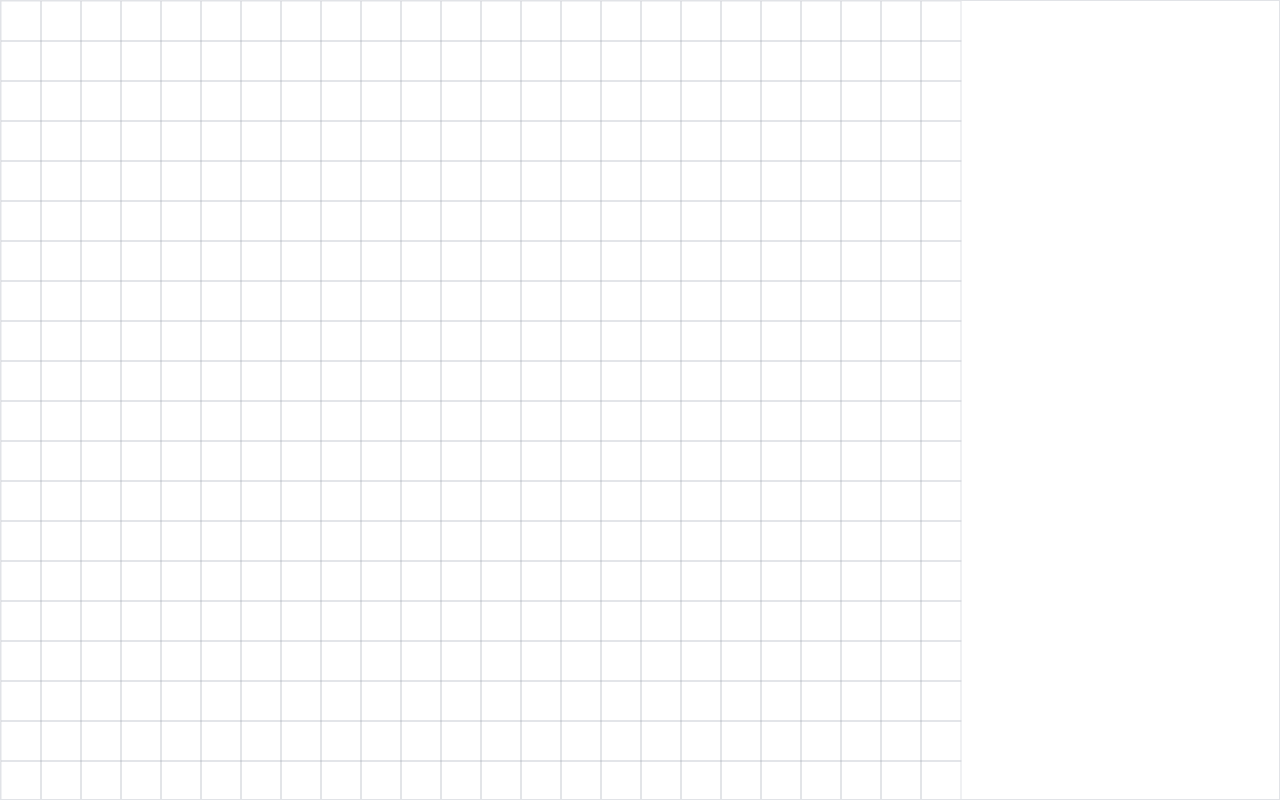
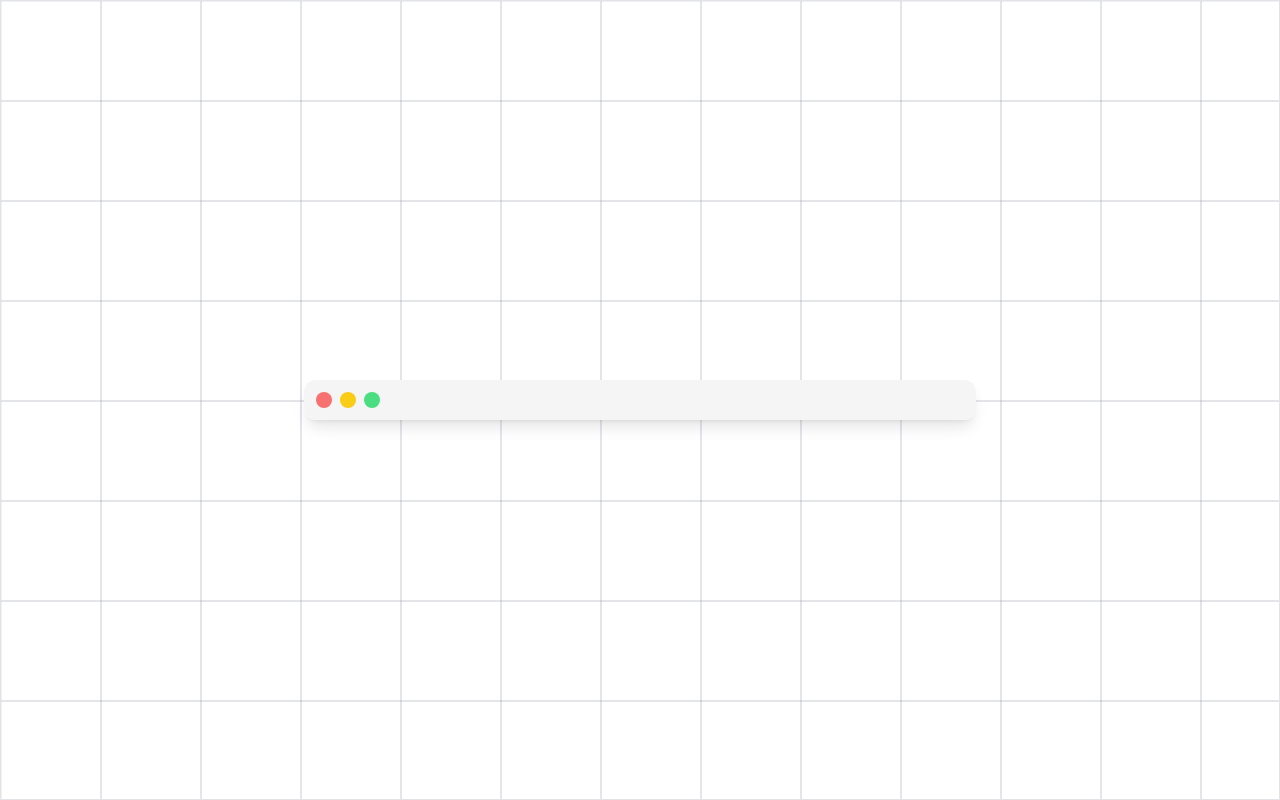
Before and after one commit to alexandros-lekkas/portfolio, a Next.js app: page / in a window 1280 px wide. Built offline with nearby package versions, Linux system fonts and the light colour scheme.

Commit message:
chore: Update package dependencies and enhance Page component layout with new design elements

```diff
--- a/package.json
+++ b/package.json
@@ -13,9 +13,11 @@
     "@radix-ui/react-icons": "^1.3.0",
     "@radix-ui/react-separator": "^1.1.0",
     "@radix-ui/react-slot": "^1.0.2",
+    "@radix-ui/react-tabs": "^1.1.9",
     "@radix-ui/react-tooltip": "^1.1.8",
     "@tailwindcss/postcss": "^4.0.14",
     "@types/mdx": "^2.0.13",
+    "add": "^2.0.6",
     "class-variance-authority": "^0.7.0",
     "clsx": "^2.1.1",
     "framer-motion": "^11.2.10",
@@ -34,7 +36,9 @@
     "rehype-stringify": "^10.0.0",
     "remark-parse": "^11.0.0",
     "remark-rehype": "^11.1.0",
+    "shadcn": "^2.5.0",
     "shiki": "^1.7.0",
+    "tabs": "^0.2.0",
     "tailwind-merge": "^2.3.0",
     "tailwindcss-animate": "^1.0.7",
     "unified": "^11.0.4"
--- a/src/app/page.tsx
+++ b/src/app/page.tsx
@@ -2,8 +2,18 @@ import { InteractiveGridPattern } from "@/components/magicui/interactive-grid-pa
 
 export default function Page() {
   return (
-    <div className="h-full w-full overflow-hidden">
-      <InteractiveGridPattern />
+    <div className="relative h-screen w-screen overflow-hidden">
+      <InteractiveGridPattern width={100} height={100} />
+
+      <div className="flex h-full w-full items-center justify-center p-4">
+        <div className="rounded-xl bg-background backdrop-blur-lg shadow-lg w-full max-w-2xl overflow-hidden">
+          <div className="bg-muted p-3 gap-2 flex flex-row">
+            <div className="size-4 rounded-full bg-red-400" />
+            <div className="size-4 rounded-full bg-yellow-400" />
+            <div className="size-4 rounded-full bg-green-400" />
+          </div>
+        </div>
+      </div>
     </div>
   );
 }
```
Also changed, not shown: 1 other file (tests, documents, lock files or other folders).
